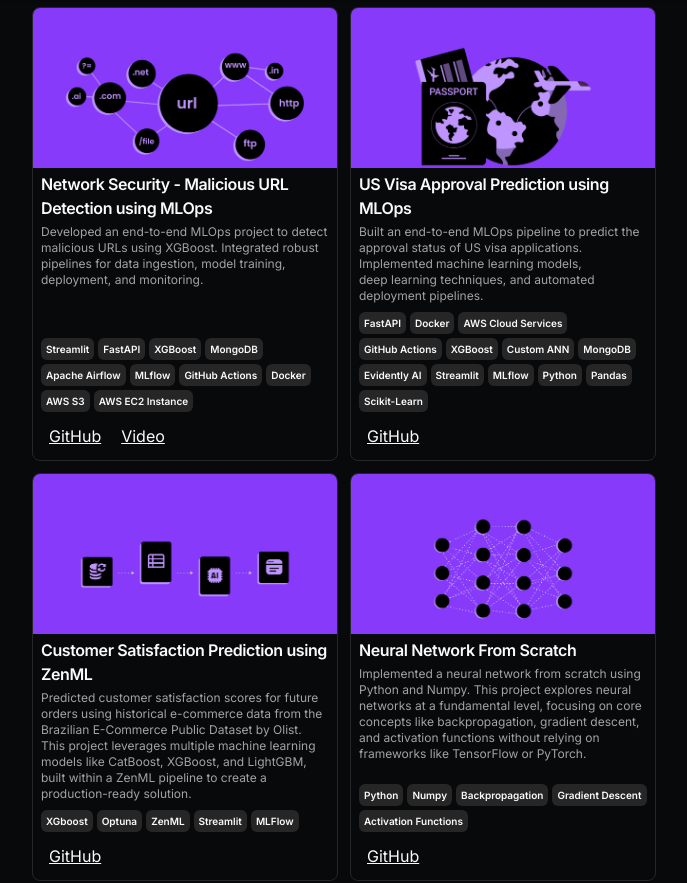
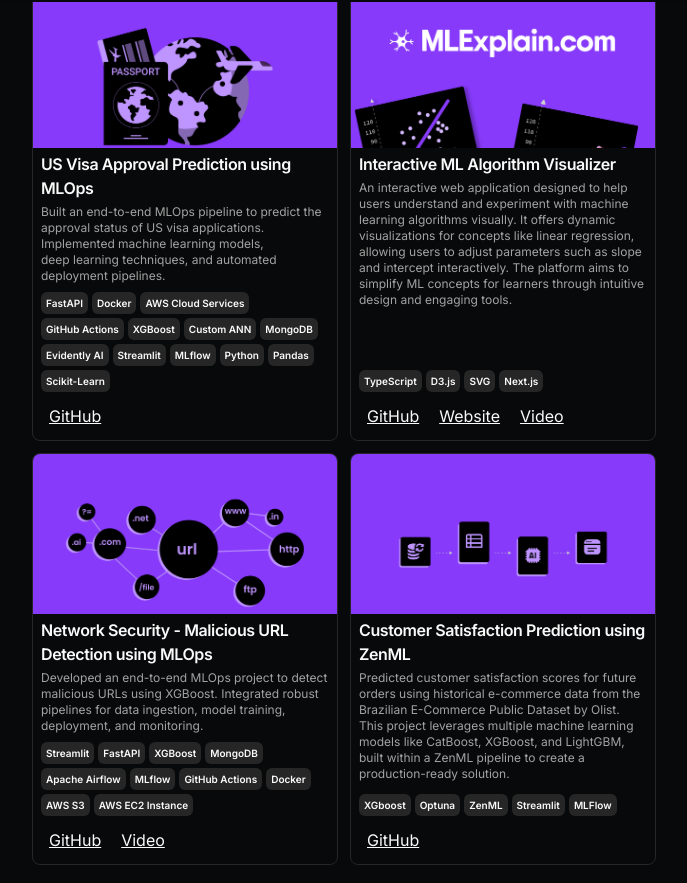
Before and after one commit to Mayankpratapsingh022/mayank-mlops-portfolio, a Next.js app: page / in a window 1280 px wide. Shown: the part 798-1681 px from the top of the page, without its empty margins (296-983 px from the left). Built offline with nearby package versions, Linux system fonts and the light colour scheme.

Commit message:
updated portfolio

```diff
--- a/src/app/projects/page.tsx
+++ b/src/app/projects/page.tsx
@@ -122,6 +122,35 @@
       image: "/customer_pipeline.jpg",
 
     },
+
+    {
+      title: "Interactive ML Algorithm Visualizer",
+      href: "https://www.mlexplain.com/linear-regression",
+      dates: "",
+      active: true,
+      description:
+        "An interactive web application designed to help users understand and experiment with machine learning algorithms visually. It offers dynamic visualizations for concepts like linear regression, allowing users to adjust parameters such as slope and intercept interactively. The platform aims to simplify ML concepts for learners through intuitive design and engaging tools.",
+      technologies: [
+        "TypeScript",
+        "D3.js",
+        "SVG",
+        "Next.js"
+      ],
+      links: [
+        {
+          title: "Neural Network From Scratch",
+          "type": "GitHub",
+          "href": "https://github.com/Mayankpratapsingh022/MLDataViz",
+          "icon": "<Icons.github className='size-3' />"
+        },
+        {
+          "type": "Website",
+          "href": "https://www.mlexplain.com/linear-regression",
+          "icon": "<Icons.external className='size-3' />"
+        }
+      ],
+      image: "/mlexplain.png",
+    },
     {
       title: "Neural Network From Scratch",
       href: "https://github.com/Mayankpratapsingh022/Neural_Network_from_Scratch",
@@ -144,8 +173,7 @@
         }
       ],
       image: "/neural_net.jpg",
-    }
-
+    },
 
 ];
 
--- a/src/components/magicui/blur-fade.tsx
+++ b/src/components/magicui/blur-fade.tsx
@@ -29,7 +29,7 @@
   blur = "6px",
 }: BlurFadeProps) => {
   const ref = useRef(null);
-  const inViewResult = useInView(ref, { once: true, margin: inViewMargin });
+  const inViewResult = useInView(ref, { once: true, margin: inViewMargin as any });
   const isInView = !inView || inViewResult;
   const defaultVariants: Variants = {
     hidden: { y: yOffset, opacity: 0, filter: `blur(${blur})` },
--- a/src/data/resume.tsx
+++ b/src/data/resume.tsx
@@ -10,7 +10,7 @@
   description:
     "",
   summary:
-    "I am a passionate  Machine Learning Engineer and Data Scientist  My focus lies in designing scalable machine learning models, automating workflows with MLOps, and optimizing systems for production deployment. Currently, I am focused on leveraging generative ai and llms to solve complex challenges while ensuring models are scalable, efficient, and production-ready.",
+    "I am a Machine Learning Engineer and Data Scientist  My focus lies in designing scalable machine learning models, automating workflows with MLOps, and optimizing systems for production deployment. Currently, I am focused on leveraging generative ai and llms to solve complex challenges while ensuring models are scalable, efficient, and production-ready.",
   avatarUrl: "/profile.jpg",
   skills: [
     "C", "C++", "Python", "JavaScript", "TypeScript",
@@ -94,6 +94,78 @@
 
   ],
   projects: [
+
+    {
+      title: "US Visa Approval Prediction using MLOps",
+      href: "https://github.com/Mayankpratapsingh022/US-VISA-APPROVAL-PREDICTION-MLOPS",
+      dates: "",
+      active: true,
+      description:
+        "Built an end-to-end MLOps pipeline to predict the approval status of US visa applications. Implemented machine learning models, deep learning techniques, and automated deployment pipelines.",
+      technologies: [
+        "FastAPI",
+        "Docker",
+        "AWS Cloud Services",
+        "GitHub Actions",
+        "XGBoost",
+        "Custom ANN",
+        "MongoDB",
+        "Evidently AI",
+        "Streamlit",
+        "MLflow",
+        "Python",
+        "Pandas",
+        "Scikit-Learn"
+      ],
+      links: [
+        {
+          type: "GitHub",
+          href: "https://github.com/Mayankpratapsingh022/US-VISA-APPROVAL-PREDICTION-MLOPS",
+          icon: <Icons.github className="size-3" />,
+        },
+        // {
+        //   type: "Deployment Guide",
+        //   href: "https://github.com/Mayankpratapsingh022/US-VISA-APPROVAL-PREDICTION-MLOPS#deployment",
+        //   icon: <Icons.github className="size-3" />,
+        // }
+      ],
+      image: "/us_visa_prediction_mlops.png",
+    },
+
+
+{
+  title: "Interactive ML Algorithm Visualizer",
+  href: "https://www.mlexplain.com/linear-regression",
+  dates: "",
+  active: true,
+  description:
+    "An interactive web application designed to help users understand and experiment with machine learning algorithms visually. It offers dynamic visualizations for concepts like linear regression, allowing users to adjust parameters such as slope and intercept interactively. The platform aims to simplify ML concepts for learners through intuitive design and engaging tools.",
+  technologies: [
+    "TypeScript",
+    "D3.js",
+    "SVG",
+    "Next.js"
+  ],
+  links: [
+    {
+      title: "Neural Network From Scratch",
+      "type": "GitHub",
+      "href": "https://github.com/Mayankpratapsingh022/MLDataViz",
+      "icon": "<Icons.github className='size-3' />"
+    },
+    {
+      "type": "Website",
+      "href": "https://www.mlexplain.com/linear-regression",
+      "icon": "<Icons.external className='size-3' />"
+    },
+    {
+      "type": "Video",
+      "href": "https://www.youtube.com/watch?v=7luEGaHig9w&t=11s",
+      "icon": "<Icons.external className='size-3' />"
+    }
+  ],
+  image: "/mlexplain.png",
+},
 {
   title: "Network Security - Malicious URL Detection using MLOps",
   href: "projectblog/network-security-mlops",
@@ -132,42 +204,7 @@
   ],
   image: "/network_security_mlops.png",
 },
-    {
-      title: "US Visa Approval Prediction using MLOps",
-      href: "https://github.com/Mayankpratapsingh022/US-VISA-APPROVAL-PREDICTION-MLOPS",
-      dates: "",
-      active: true,
-      description:
-        "Built an end-to-end MLOps pipeline to predict the approval status of US visa applications. Implemented machine learning models, deep learning techniques, and automated deployment pipelines.",
-      technologies: [
-        "FastAPI",
-        "Docker",
-        "AWS Cloud Services",
-        "GitHub Actions",
-        "XGBoost",
-        "Custom ANN",
-        "MongoDB",
-        "Evidently AI",
-        "Streamlit",
-        "MLflow",
-        "Python",
-        "Pandas",
-        "Scikit-Learn"
-      ],
-      links: [
-        {
-          type: "GitHub",
-          href: "https://github.com/Mayankpratapsingh022/US-VISA-APPROVAL-PREDICTION-MLOPS",
-          icon: <Icons.github className="size-3" />,
-        },
-        // {
-        //   type: "Deployment Guide",
-        //   href: "https://github.com/Mayankpratapsingh022/US-VISA-APPROVAL-PREDICTION-MLOPS#deployment",
-        //   icon: <Icons.github className="size-3" />,
-        // }
-      ],
-      image: "/us_visa_prediction_mlops.png",
-    },
+
 {
   title: "Customer Satisfaction Prediction using ZenML",
   href: "https://github.com/Mayankpratapsingh022/Customer-Satisfaction-MLOps/tree/main",
@@ -192,34 +229,6 @@
   image: "/customer_pipeline.jpg",
 
 },
-
-
-{
-  title: "Neural Network From Scratch",
-  href: "https://github.com/Mayankpratapsingh022/Neural_Network_from_Scratch",
-  dates: "",
-  active: true,
-  description:
-    "Implemented a neural network from scratch using Python and Numpy. This project explores neural networks at a fundamental level, focusing on core concepts like backpropagation, gradient descent, and activation functions without relying on frameworks like TensorFlow or PyTorch.",
-  technologies: [
-    "Python",
-    "Numpy",
-    "Backpropagation",
-    "Gradient Descent",
-    "Activation Functions"
-  ],
-  links: [
-    {
-      type: "GitHub",
-      href: "https://github.com/Mayankpratapsingh022/Neural_Network_from_Scratch",
-      icon: <Icons.github className="size-3" />,
-    }
-  ],
-  image: "/neural_net.jpg",
-}
-
-
-
   ],
   // hackathons: [
   //   {
```
Also changed, not shown: public/mlexplain.png (added), 1 other file (tests, documents, lock files or other folders). Lines whose indentation alone changed are shown as unchanged.
